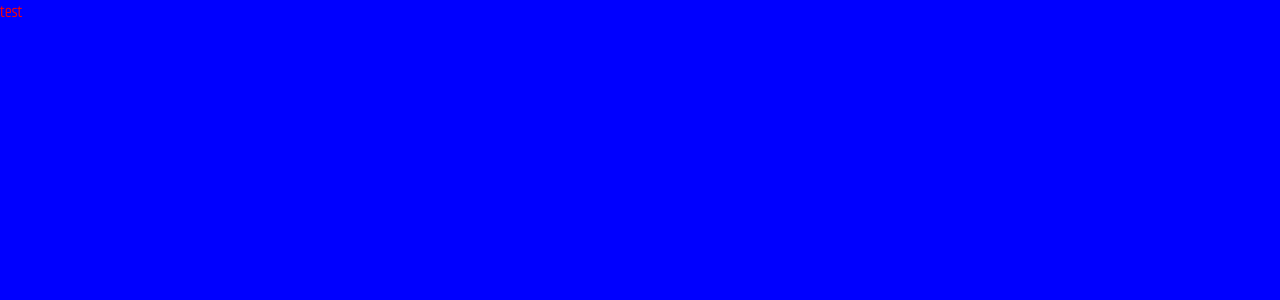
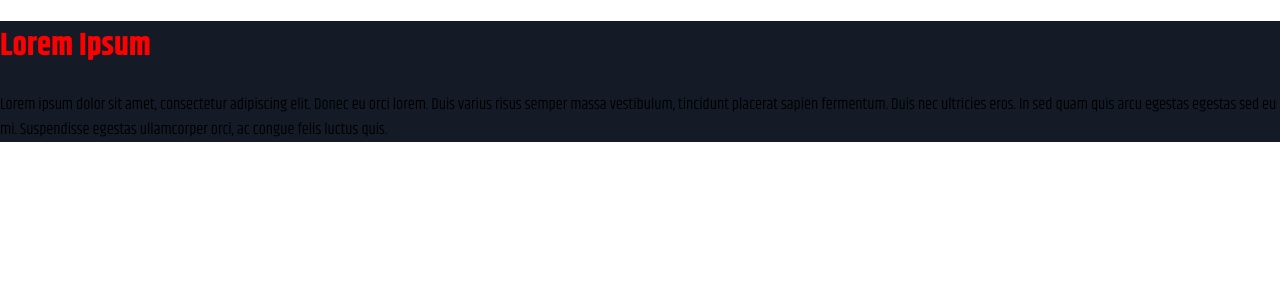
Before and after one commit to maksymilianMroz/maksymilianmroz.github.io, a React (Create React App) app: page / in a window 1280 px wide. Shown: the top 300 px of the page. Built offline with nearby package versions, Linux system fonts and the light colour scheme.

Commit message:
Basic structure of component done

```diff
--- a/src/components/TextSection/TextSection.js
+++ b/src/components/TextSection/TextSection.js
@@ -4,7 +4,10 @@ import classes from './TextSection.module.scss';;
 const TextSection = () => {
     return (
         <div className={classes.TextSection}>
-            test
+            <div className="section">
+                <h1 className="section__header">Lorem Ipsum</h1>
+                <p className="section__content">Lorem ipsum dolor sit amet, consectetur adipiscing elit. Donec eu orci lorem. Duis varius risus semper massa vestibulum, tincidunt placerat sapien fermentum. Duis nec ultricies eros. In sed quam quis arcu egestas egestas sed eu mi. Suspendisse egestas ullamcorper orci, ac congue felis luctus quis.</p>
+            </div>
         </div>
     );
 };
--- a/src/components/TextSection/TextSection.module.scss
+++ b/src/components/TextSection/TextSection.module.scss
@@ -1,5 +1,9 @@
 @import "../../styles/variables";
 
 .TextSection {
-    color: red;
+    background-color: $bg-color;
+
+    h1 {
+        color: red;
+    }
 }
--- a/src/containers/App.scss
+++ b/src/containers/App.scss
@@ -5,7 +5,6 @@ body {
     margin: 0;
     padding: 0;
     box-sizing: border-box;
-    background-color: blue;
     font-family: "Khand", sans-serif;
     scroll-behavior: smooth;
 }
--- a/src/styles/_variables.scss
+++ b/src/styles/_variables.scss
@@ -1,14 +1,17 @@
 /* VARIABLES LIST */
 $basic-font-color: rgba(255, 255, 255, 1);
+
 $bg-color: rgb(20, 27, 39);
+
 $bg-color-lighter: #282d37;
-// $bg-color: rgba(33, 39, 49, 1);
+
 $gradient-font-color: linear-gradient(
     to right,
     rgba(255, 243, 112, 1) 0%,
     rgba(227, 60, 38, 1) 61%,
     rgba(227, 60, 38, 1) 62%
 );
+
 $gradient-font-color-bottom: linear-gradient(
     to bottom,
     rgba(255, 243, 112, 1) 0%,
```
